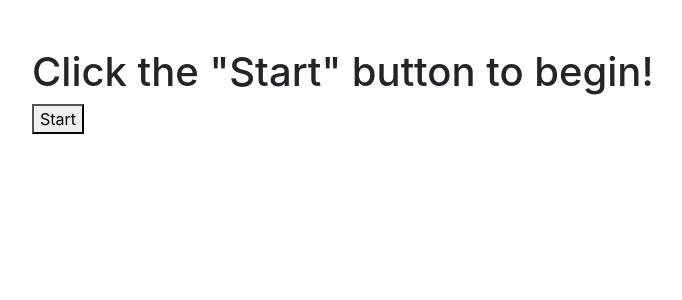
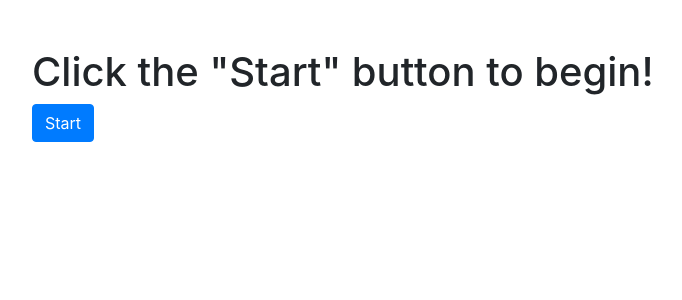
Before and after one commit to kentrietran/SEAsiaArchitectureProject, a Flask app: template templates/home.html in a window 1280 px wide. Shown: the part 56-356 px from the top of the page, without its empty margins (53-735 px from the left). Run offline with Flask 3, Linux system fonts and the light colour scheme; the template is opened without the code that fills it, so the values that code supplies are empty; some libraries are stand-ins or nearby versions.

Commit message:
fixed start button
fixed start button

```diff
--- a/server.py
+++ b/server.py
@@ -6,7 +6,7 @@ app = Flask(__name__)
 
 # ROUTES
 
-@app.route('/home')
+@app.route('/')
 def home():
    return render_template('home.html')
 
--- a/templates/home.html
+++ b/templates/home.html
@@ -3,6 +3,6 @@
 {% block content %}
     <div class="mt-5">
         <h1>Click the "Start" button to begin!</h1>
-        <button href="/learn">Start</button>
+        <a href="/learn" class="btn btn-primary">Start</a>
     </div>
 {% endblock %}
```
Also changed, not shown: 1 other file.
